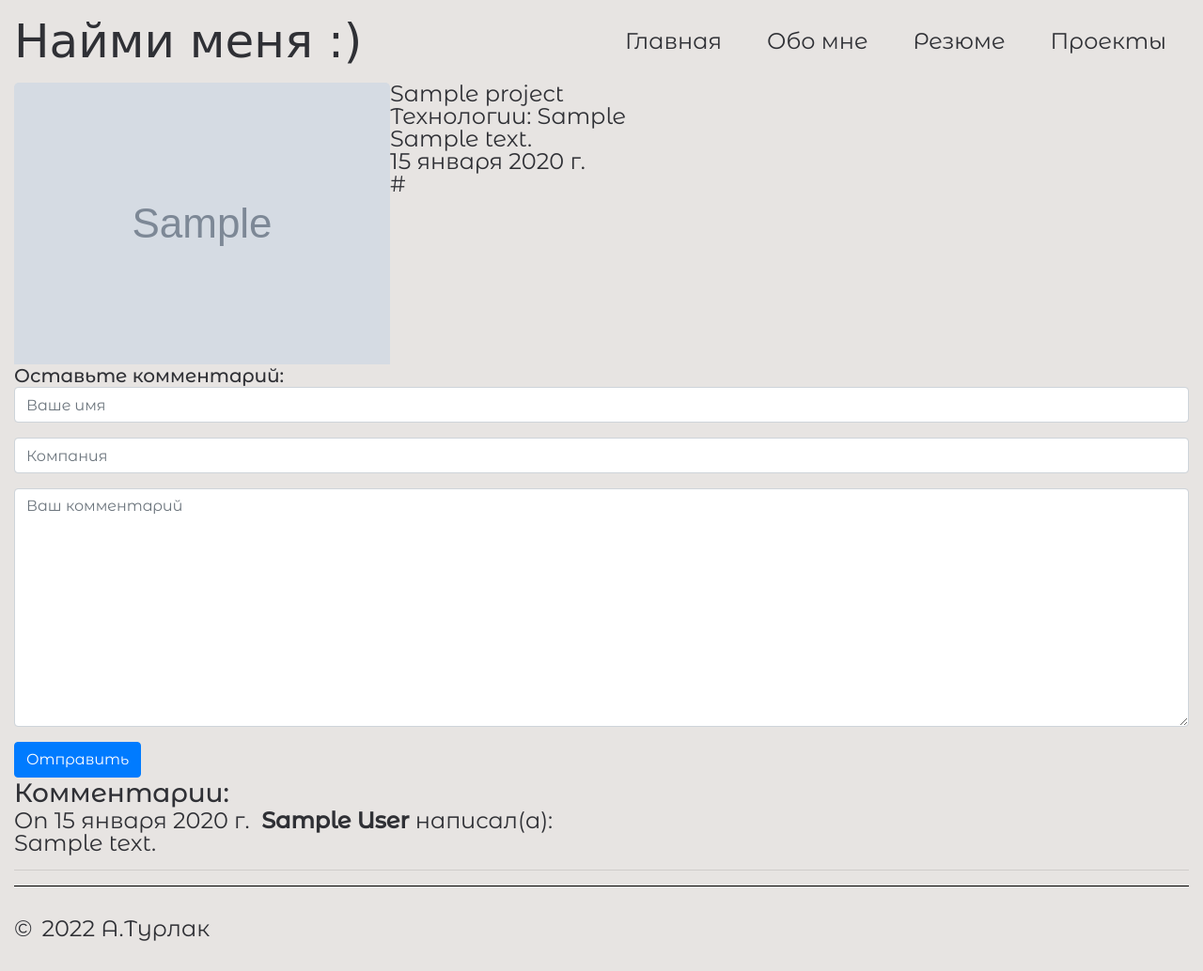
After one commit to Anzhelika007/My_portfolio, a Django app: page /1/ in a window 1280 px wide. The commit adds this page. Shown: the whole page at 94% size. Run offline with Django 4.2, Linux system fonts and the light colour scheme; tables that the repository leaves empty hold one stand-in row (values such as "Sample post"); grey boxes marked "Sample" are stand-in pictures; some web fonts are replaced.

Commit message:
add project detail

```diff
--- /dev/null
+++ b/portfolio/main/forms.py
@@ -0,0 +1,18 @@
+from django import forms
+
+class CommentForm(forms.Form):
+    author = forms.CharField(max_length=50, widget=forms.TextInput(attrs={
+        'class': 'form-control',
+        'placeholder': 'Ваше имя'
+        })
+    )
+    organization = forms.CharField(max_length=50, widget=forms.TextInput(attrs={
+        'class': 'form-control',
+        'placeholder': 'Компания'
+        })
+    )
+    body = forms.CharField(widget=forms.Textarea(attrs={
+        'class': 'form-control',
+        'placeholder': 'Ваш комментарий'
+        })
+    )
--- a/portfolio/main/static/css/style.css
+++ b/portfolio/main/static/css/style.css
@@ -320,9 +320,13 @@ ul.footer__menu > li:last-child > a>svg:hover{
     padding: 15px 0 80px;
 }
 
+/*=========home============ */
 
-
-
-
-
-/*=========home============ */
+/*---------project_detail----------- */
+.project__detail{
+     padding-top: 11vh;
+}
+.project__detail-wrapper{
+    display: flex;
+    width: 100%;
+}
--- a/portfolio/main/templates/base.html
+++ b/portfolio/main/templates/base.html
@@ -7,6 +7,7 @@
           content="width=device-width, user-scalable=no, initial-scale=1.0, maximum-scale=1.0, minimum-scale=1.0">
     <meta http-equiv="X-UA-Compatible" content="ie=edge">
     <title>{% block title %} {% endblock %}</title>
+    <link rel="stylesheet" href="https://cdn.jsdelivr.net/npm/bootstrap@4.4.1/dist/css/bootstrap.min.css" integrity="sha384-Vkoo8x4CGsO3+Hhxv8T/Q5PaXtkKtu6ug5TOeNV6gBiFeWPGFN9MuhOf23Q9Ifjh" crossorigin="anonymous">
     <link rel="icon" href="{% static 'images/icons8.png' %}" type="image/x-icon">
     <link href="{% static 'css/style.css' %}" rel="stylesheet">
     <link href="https://fonts.googleapis.com/css2?family=Comforter+Brush&family=Kolker+Brush&family=Montserrat+Alternates:wght@400;500&family=Montserrat:wght@400;700&display=swap" rel="stylesheet">
--- a/portfolio/main/templates/index.html
+++ b/portfolio/main/templates/index.html
@@ -121,21 +121,19 @@
                 {% for project in projects %}
                     <div class="about__card cart__project">
                         <img class="about__card-img" src="{{ project.image.url }}">
-                    <div class="about__card-title">{{ project.title }}</div>
                         <div>Технологии: {% for technol in project.technology.all %}
                             {{ technol.technology }}{% endfor %}
                         </div>
                         <div>Ссылка: {{ project.link | slice:":10"}}...</div>
                         <div class="about__card-ears">{{ project.created_on}}</div>
-
+                        <div class="about__card-ears">{{ project.id }}</div>
+                        <a href="{% url 'portfolio:project' project.id %}">Подробнее</a>
                     </div>
                 {% endfor %}
             </div>
         </div>
     </div>
 </section>
-<!--<section class="contacts">-->
 
-<!--</section>-->
 
 {% endblock %}
--- /dev/null
+++ b/portfolio/main/templates/project_detail.html
@@ -0,0 +1,48 @@
+{% extends 'base.html' %}
+{% load static %}
+{% block title %}{{ project.title }}{% endblock %}
+{% block content %}
+<section class="project__detail container__base">
+    <div class="project__detail-wrapper">
+        <div class="project__detail-img">
+            <img class="about__card-img" src="{{ project.image.url }}">
+        </div>
+        <div class="project__detail-content">
+            <div>{{ project.title }}</div>
+            <div>Технологии: {% for technol in project.technology.all %}
+                {{ technol.technology }}
+                {% endfor %}
+            </div>
+            <div>{{ project.body }}</div>
+            <div>{{ project.created_on }}</div>
+            <div>{{ project.link }}</div>
+        </div>
+    </div>
+
+
+    <h5>Оставьте комментарий:</h5>
+    <form  action="." method="post">
+        {% csrf_token %}
+        <div class="form-group">
+            {{ form.author }}
+        </div>
+        <div class="form-group">
+            {{ form.organization }}
+        </div>
+        <div class="form-group">
+            {{ form.body }}
+        </div>
+        <button type="submit" class="btn btn-primary">Отправить</button>
+    </form>
+    <h3>Комментарии:</h3>
+    {% for comment in comments %}
+    <p>
+        On {{ comment.created_on.date }}&nbsp;
+        <b>{{ comment.author }}</b> написал(а):
+    </p>
+    <p>{{ comment.body }}</p>
+    <hr>
+    {% endfor %}
+</section>
+
+{% endblock %}
--- a/portfolio/main/urls.py
+++ b/portfolio/main/urls.py
@@ -5,5 +5,5 @@ app_name = 'main'
 
 urlpatterns = [
     path("", views.index_render, name="index"),
-    path("<int:id>/", views.project_detail, name="project_detail"),
+    path("<int:id>/", views.project_detail, name="project"),
 ]
--- a/portfolio/main/views.py
+++ b/portfolio/main/views.py
@@ -1,5 +1,7 @@
 from django.shortcuts import render, get_object_or_404
 from .models import Work, Education, Course, Skill, Technology, Project, Comment
+from .forms import CommentForm
+
 
 
 def index_render(request):
@@ -7,7 +9,7 @@ def index_render(request):
     educations = Education.objects.all().order_by('id')
     courses = Course.objects.all().order_by('id')
     skills = Skill.objects.all().order_by('id')
-    projects = Project.objects.all().order_by('-id')
+    projects = Project.objects.all()
     context = {
         "works": works,
         "educations": educations,
@@ -19,6 +21,24 @@ def index_render(request):
     return render(request, "index.html", context)
 
 
-def project_detail(request, id):
+def project_detail(request: object, id: object) -> object:
     project = get_object_or_404(Project, id=id)
-    return render(request, "project_detail.html", {'project': project})
+    form = CommentForm()
+    if request.method == 'POST':
+        form = CommentForm(request.POST)
+        if form.is_valid():
+            comment = Comment(
+                author=form.cleaned_data['author'],
+                organization=form.cleaned_data['organization'],
+                body=form.cleaned_data['body'],
+                post=project
+            )
+            comment.save()
+            form.clean()
+    comments = Comment.objects.filter(post=project).order_by('-id')
+    context = {
+        'project': project,
+        'comments': comments,
+        'form': form
+    }
+    return render(request, "project_detail.html", context)
```
Also changed, not shown: portfolio/main/templates/project/detail.html (deleted). Lines whose indentation alone changed are shown as unchanged.
